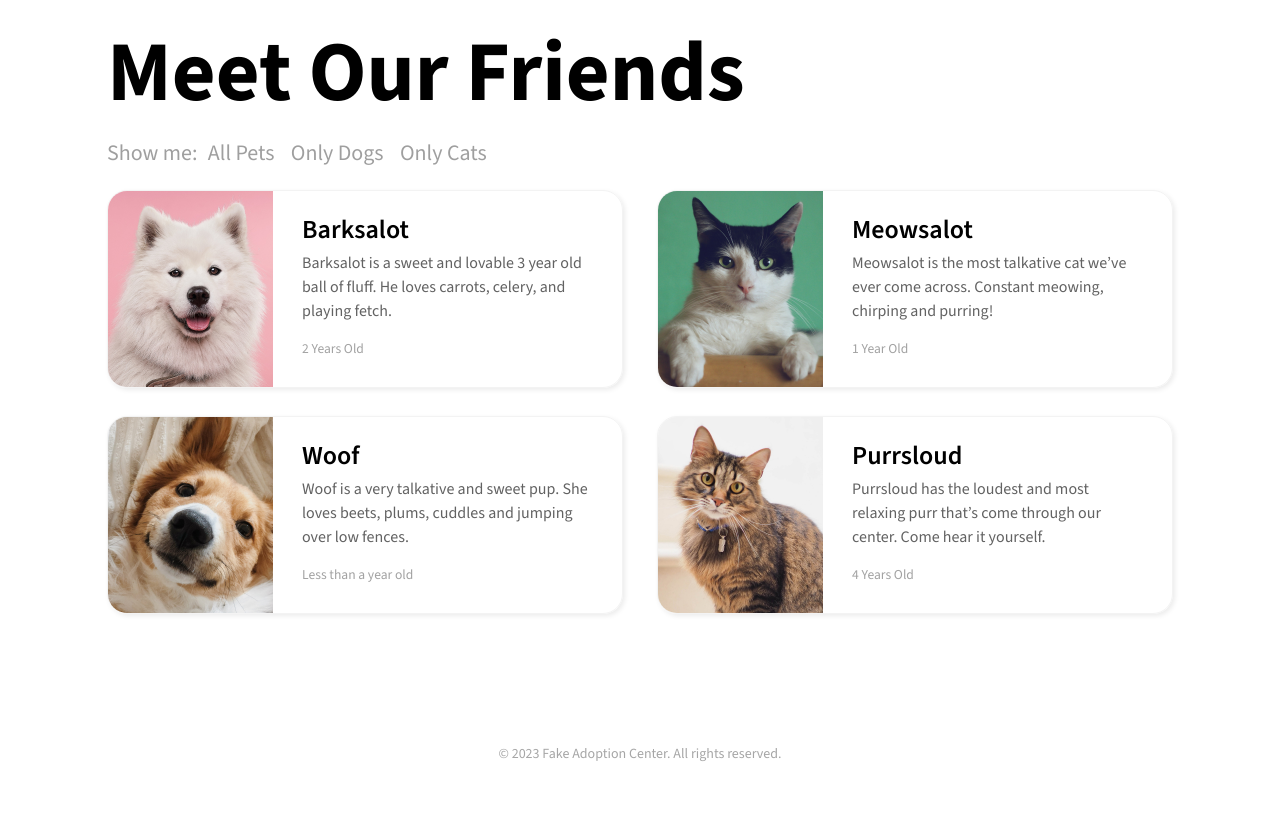
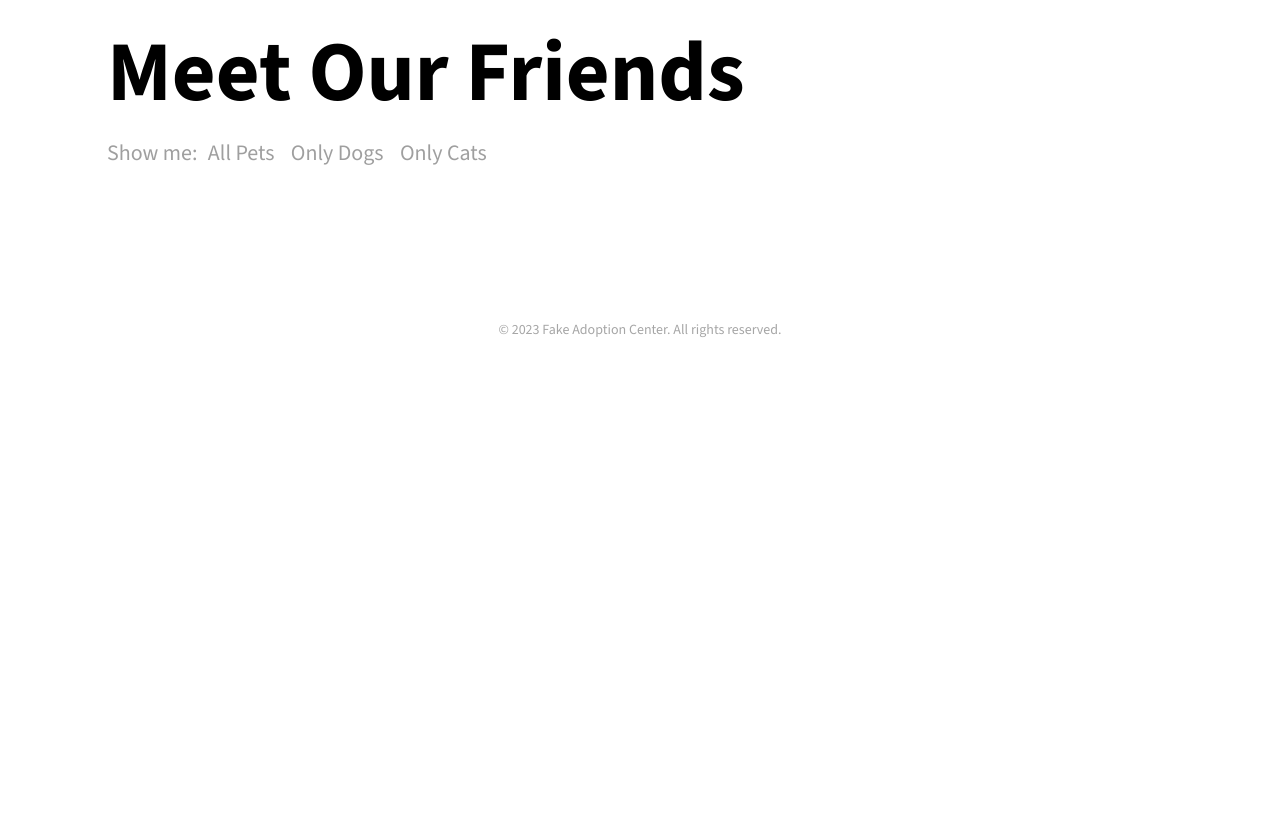
Before and after one commit to worc1386/pet-adoption, a plain HTML site: page index.html in a window 1280 px wide. Shown: the part 1157-1985 px from the top of the page. After the commit the page ends 1561 px from the top, so only its background shows below. Drawn offline with nearby package versions, Linux system fonts and the light colour scheme; no server answers.

Commit message:
WORK IN PROGRESS FETCHED PET DATA part 2

```diff
--- a/index.html
+++ b/index.html
@@ -121,10 +121,12 @@
         <p>Show me: <button>All Pets</button> <button>Only Dogs</button> <button>Only Cats</button></p>
       </div>
 
-      <div class="list-of-pets">
+      <div class="list-of-pets"></div>
+
+      <template id="pet-card-template">
         <div class="pet-card">
         <div class="pet-card-text">
-            <h3>Barksalot</h3>
+          <h3></h3>
           <p class="pet-description">Barksalot is a sweet and lovable 3 year old ball of fluff. He loves carrots,
             celery, and playing fetch.</p>
           <p class="pet-age">2 Years Old</p>
@@ -132,41 +134,8 @@
         <div class="pet-card-photo">
           <img src="images/barksalot.jpg" alt="A white fluffy dog named Barskalot">
         </div>
-        </div><!-- end of pet card -->
-        <div class="pet-card">
-          <div class="pet-card-text">
-            <h3>Meowsalot</h3>
-            <p class="pet-description">Meowsalot is the most talkative cat we&rsquo;ve ever come across. Constant
-              meowing, chirping and purring!</p>
-            <p class="pet-age">1 Year Old</p>
       </div>
-          <div class="pet-card-photo">
-            <img src="images/meowsalot.jpg" alt="A cat">
-          </div>
-        </div><!-- end of pet card -->
-        <div class="pet-card">
-          <div class="pet-card-text">
-            <h3>Woof</h3>
-            <p class="pet-description">Woof is a very talkative and sweet pup. She loves beets, plums, cuddles and
-              jumping over low fences.</p>
-            <p class="pet-age">Less than a year old</p>
-          </div>
-          <div class="pet-card-photo">
-            <img src="images/woof.jpg" alt="A dog">
-          </div>
-        </div><!-- end of pet card -->
-        <div class="pet-card">
-          <div class="pet-card-text">
-            <h3>Purrsloud</h3>
-            <p class="pet-description">Purrsloud has the loudest and most relaxing purr that&rsquo;s come through our
-              center. Come hear it yourself.</p>
-            <p class="pet-age">4 Years Old</p>
-          </div>
-          <div class="pet-card-photo">
-            <img src="images/purrsloud.jpg" alt="A cat">
-          </div>
-        </div><!-- end of pet card -->
-      </div>
+      </template>
 
     </div>
   </div>
--- a/main.js
+++ b/main.js
@@ -1,3 +1,6 @@
+const template = document.querySelector("#pet-card-template")
+const wrapper = document.createDocumentFragment()
+
 async function start() {
   const weatherPromise = await fetch("https://api.weather.gov/gridpoints/MFL/110,50/forecast")
   const weatherData = await weatherPromise.json()
@@ -13,8 +16,13 @@ async function petsArea() {
   const petsPromise = await fetch("https://learnwebcode.github.io/bootcamp-pet-data/pets.json")
   const petsData = await petsPromise.json()
   petsData.forEach(pet => {
-    console.log(pet.species)
+    const clone = template.content.cloneNode(true)
+
+    clone.querySelector("h3").textContent = pet.name
+
+    wrapper.appendChild(clone)
   })
+  document.querySelector(".list-of-pets").appendChild(wrapper)
 }
 
 petsArea()
```
Lines whose indentation alone changed are shown as unchanged.
